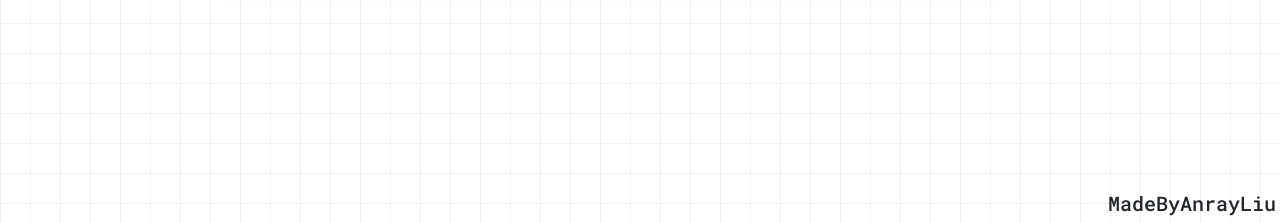
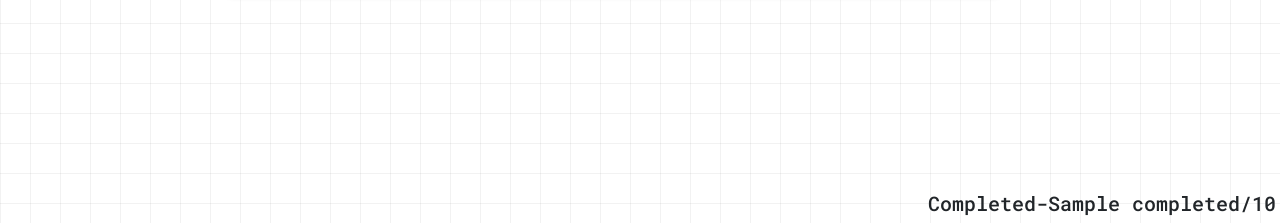
Before and after one commit to anrayliu/TestMyCS, a Flask app: template templates/question.html in a window 1280 px wide. Shown: the part 577-800 px from the top of the page. Run offline with Flask 3, Linux system fonts and the light colour scheme; the template is opened without the code that fills it: most values are stand-ins (such as "Sample title", 1, 10 or a date in 2020).

Commit message:
feat: add question tracking with cookies

```diff
--- a/app.py
+++ b/app.py
@@ -1,4 +1,4 @@
-from flask import Flask, render_template, redirect, request, abort
+from flask import Flask, render_template, redirect, request, abort, session
 from database import Database
 import random
 import os
@@ -6,8 +6,7 @@ import json
 
 
 app = Flask(__name__)
-
-db = Database()
+app.secret_key = os.environ["APP_SESSION_KEY"]
 
 
 @app.errorhandler(400)
@@ -17,12 +16,23 @@ def handle_bad_request(e):
 
 @app.route("/")
 def index():
+    if not session.get("answered"):
+        session["answered"] = []
+
     count = db.query("SELECT COUNT(*) FROM questions;")[0]
-    qid = random.randint(1, count)
+
+    if len(session["answered"]) == count:
+        session["answered"] = []
+
+    qid = random.choice(list(set(range(1, count + 1)).difference(set(session["answered"]))))
+    session["answered"] = session["answered"] + [qid]
+
     return redirect(f"/questions?qid={qid}")
 
 @app.route("/questions", methods=["GET", "POST"])
 def question():
+    count = db.query("SELECT COUNT(*) FROM questions;")[0]
+
     qid = request.args.get("qid")
     if qid is None or not qid.isnumeric():
         abort(400)
@@ -41,9 +51,9 @@ def question():
             if msg is not None:
                 msg = msg[0]
 
-        return render_template("question.html", qid=qid, question=question, answer=answer, next=True, choice=choice, msg=msg)
+        return render_template("question.html", qid=qid, question=question, answer=answer, next=True, choice=choice, msg=msg, completed=len(session["answered"]) - 1, total=count)
     else:
-        return render_template("question.html", qid=qid, question=question, answer=answer, next=False, choice=None, msg=None)
+        return render_template("question.html", qid=qid, question=question, answer=answer, next=False, choice=None, msg=None, completed=len(session["answered"]) - 1, total=count)
 
 @app.route("/api/v1")
 def api_endpoint():
@@ -81,5 +91,7 @@ def api_endpoint():
 
 
 if __name__ == "__main__":
+    db = Database()
+
     app.run(port=os.environ["APP_PORT"], debug=True)
     db.close()
--- a/templates/base.html
+++ b/templates/base.html
@@ -47,6 +47,6 @@
         {% block body %}
         {% endblock %}
 
-        <span class="credits roboto h5">MadeByAnrayLiu</span>
+        <span class="credits roboto h5">Completed-{{completed}}/{{total}}</span>
     </body>
 </html>
```
